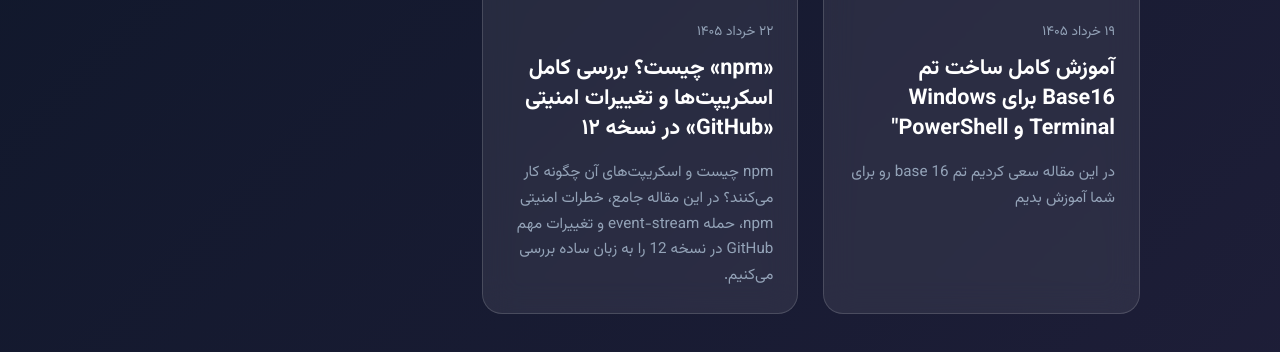
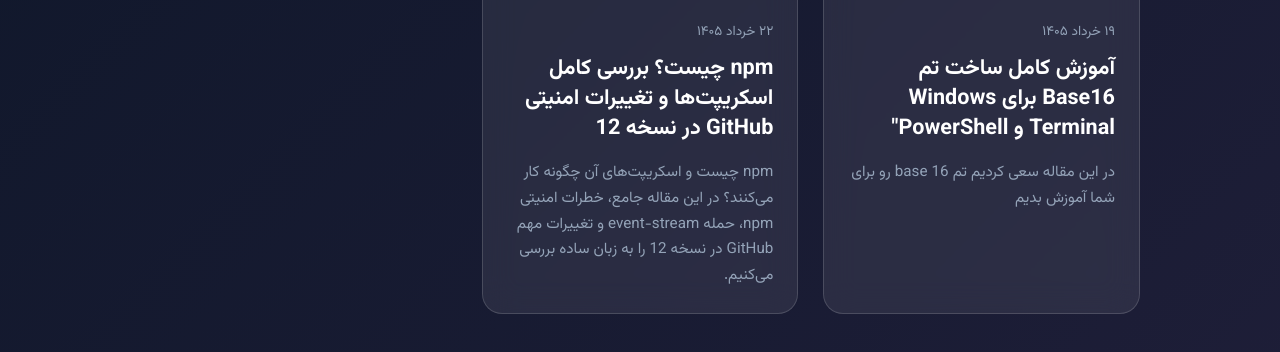
Before and after one commit to tech2049/tech2049.github.io, an Astro site: page / in a window 1280 px wide. Shown: the part 372-724 px from the top of the page. Built offline with nearby package versions, Linux system fonts and the light colour scheme; Astro itself is replaced by a stand-in of ours.

Commit message:
Update github and npm12.md

```diff
--- a/src/content/blog/github and npm12.md
+++ b/src/content/blog/github and npm12.md
@@ -1,5 +1,5 @@
 ---
-title: "«npm» چیست؟ بررسی کامل اسکریپت‌ها و تغییرات امنیتی «GitHub» در نسخه ۱۲"
+title: "npm چیست؟ بررسی کامل اسکریپت‌ها و تغییرات امنیتی GitHub در نسخه 12"
 description: "npm چیست و اسکریپت‌های آن چگونه کار می‌کنند؟ در این مقاله جامع، خطرات امنیتی npm، حمله event-stream و تغییرات مهم GitHub در نسخه 12 را به زبان ساده بررسی می‌کنیم."
 cover: "/images/github and npm12.png"
 date: "2026-06-12"
```
